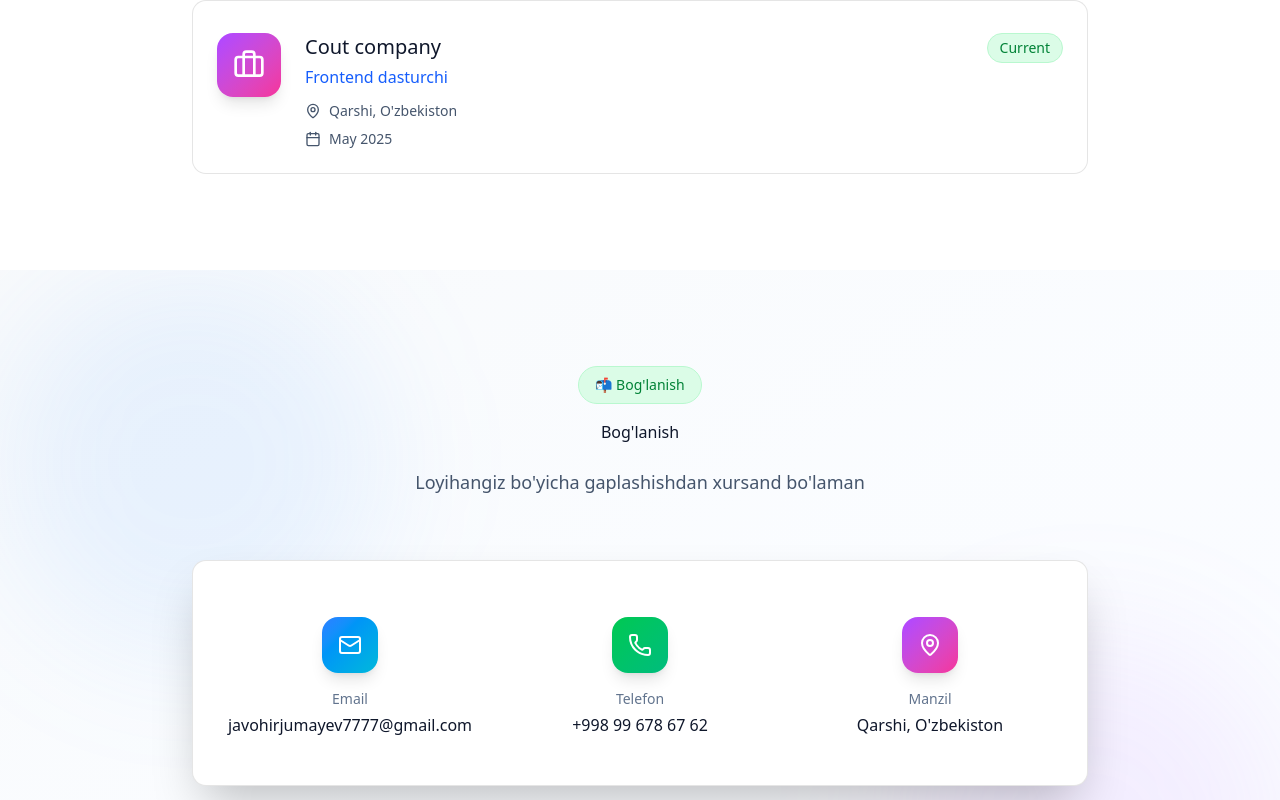
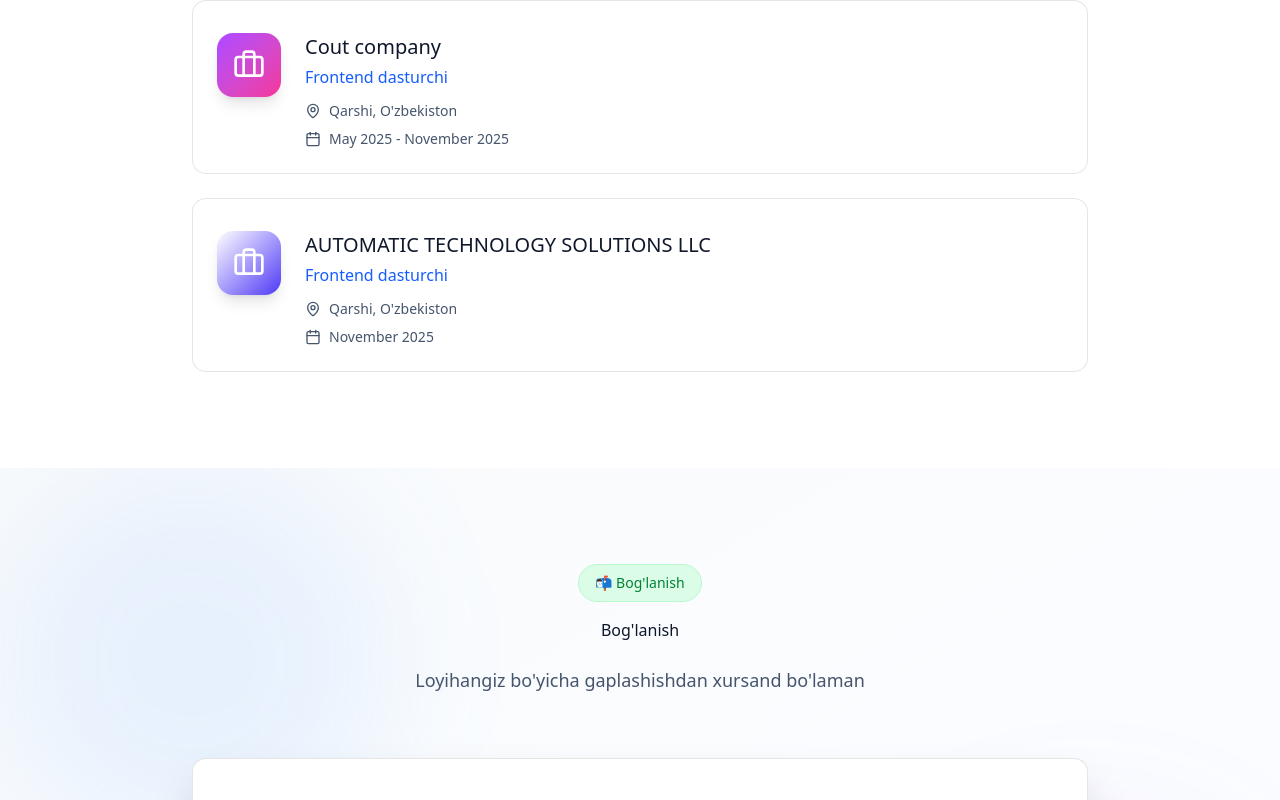
Before and after one commit to javohir7777/javohirPortfolio, a React (Vite) app: page / in a window 1280 px wide. Shown: the part 5320-6120 px from the top of the page. Built offline with nearby package versions, Linux system fonts and the light colour scheme.

Commit message:
new education

```diff
--- a/src/App.tsx
+++ b/src/App.tsx
@@ -25,7 +25,7 @@ export default function App() {
           <Experience />
           <Contact />
         </main>
-        <Footer />
+        {/* <Footer /> */}
       </div>
     </ThemeLanguageProvider>
   );
--- a/src/components/Experience.tsx
+++ b/src/components/Experience.tsx
@@ -12,20 +12,31 @@ export function Experience() {
       location: t("location"),
       period: "January 2024 - July 2025",
       color: "from-blue-500 to-indigo-500",
-      current: false
+      current: false,
     },
     {
       company: t("cout_company"),
       position: t("frontend_developer"),
       location: t("location"),
-      period: "May 2025",
+      period: "May 2025 - November 2025",
       color: "from-purple-500 to-pink-500",
-      current: true
-    }
+      current: false,
+    },
+    {
+      company: t("ATS_company"),
+      position: t("frontend_developer"),
+      location: t("location"),
+      period: "November 2025",
+      color: "from-fuchsia-500 via-purple-600 to-indigo-600",
+      current: false,
+    },
   ];
 
   return (
-    <section id="experience" className="py-24 px-4 bg-white dark:bg-slate-900 transition-colors relative overflow-hidden">
+    <section
+      id="experience"
+      className="py-24 px-4 bg-white dark:bg-slate-900 transition-colors relative overflow-hidden"
+    >
       {/* Background decoration */}
       <div className="absolute inset-0 bg-grid-slate-100 dark:bg-grid-slate-800 opacity-40"></div>
 
@@ -34,7 +45,9 @@ export function Experience() {
           <span className="inline-block px-4 py-2 bg-green-100 dark:bg-green-900/30 text-green-700 dark:text-green-300 rounded-full text-sm mb-4 backdrop-blur-sm border border-green-200 dark:border-green-800">
             💼 {t("experience")}
           </span>
-          <h2 className="text-slate-900 dark:text-white mb-6 transition-colors">{t("experience")}</h2>
+          <h2 className="text-slate-900 dark:text-white mb-6 transition-colors">
+            {t("experience")}
+          </h2>
         </div>
 
         <div className="space-y-6">
@@ -45,15 +58,21 @@ export function Experience() {
             >
               <CardContent className="pt-8 pb-6">
                 <div className="flex flex-col md:flex-row gap-6">
-                  <div className={`shrink-0 inline-flex p-4 bg-gradient-to-br ${exp.color} rounded-2xl shadow-lg group-hover:scale-110 transition-transform duration-300 h-fit`}>
+                  <div
+                    className={`shrink-0 inline-flex p-4 bg-gradient-to-br ${exp.color} rounded-2xl shadow-lg group-hover:scale-110 transition-transform duration-300 h-fit`}
+                  >
                     <Briefcase className="w-8 h-8 text-white" />
                   </div>
 
                   <div className="flex-1">
                     <div className="flex flex-wrap items-start justify-between gap-2 mb-3">
                       <div>
-                        <h3 className="text-slate-900 dark:text-white transition-colors text-xl mb-1">{exp.company}</h3>
-                        <p className="text-blue-600 dark:text-blue-400">{exp.position}</p>
+                        <h3 className="text-slate-900 dark:text-white transition-colors text-xl mb-1">
+                          {exp.company}
+                        </h3>
+                        <p className="text-blue-600 dark:text-blue-400">
+                          {exp.position}
+                        </p>
                       </div>
                       {exp.current && (
                         <span className="inline-block px-3 py-1 bg-green-100 dark:bg-green-900/30 text-green-700 dark:text-green-300 rounded-full text-sm border border-green-200 dark:border-green-800">
--- a/src/components/ThemeLanguageProvider.tsx
+++ b/src/components/ThemeLanguageProvider.tsx
@@ -88,6 +88,7 @@ const translations = {
     frontend_mentor: "Frontend mentor va dasturchi",
     cout_company: "Cout company",
     frontend_developer: "Frontend dasturchi",
+    ATS_company: "AUTOMATIC TECHNOLOGY SOLUTIONS LLC",
     // Soft Skills
     honesty: "Halollik",
     teamwork: "Jamoada Ishlash",
@@ -167,6 +168,7 @@ const translations = {
     frontend_mentor: "Frontend mentor and developer",
     cout_company: "Cout company",
     frontend_developer: "Frontend developer",
+    ATS_company: "AUTOMATIC TECHNOLOGY SOLUTIONS LLC",
     // Soft Skills
     honesty: "Honesty",
     teamwork: "Teamwork",
@@ -241,6 +243,7 @@ const translations = {
     tashkent_uz: "Ташкент, Узбекистан",
     tashkent_university: "Ташкентский университет информационных технологий",
     karshi_construction: "Каршинский строительный колледж",
+    ATS_company: "AUTOMATIC TECHNOLOGY SOLUTIONS LLC",
     // Experience
     it_klaster: "IT Klaster academy",
     frontend_mentor: "Frontend ментор и разработчик",
```
